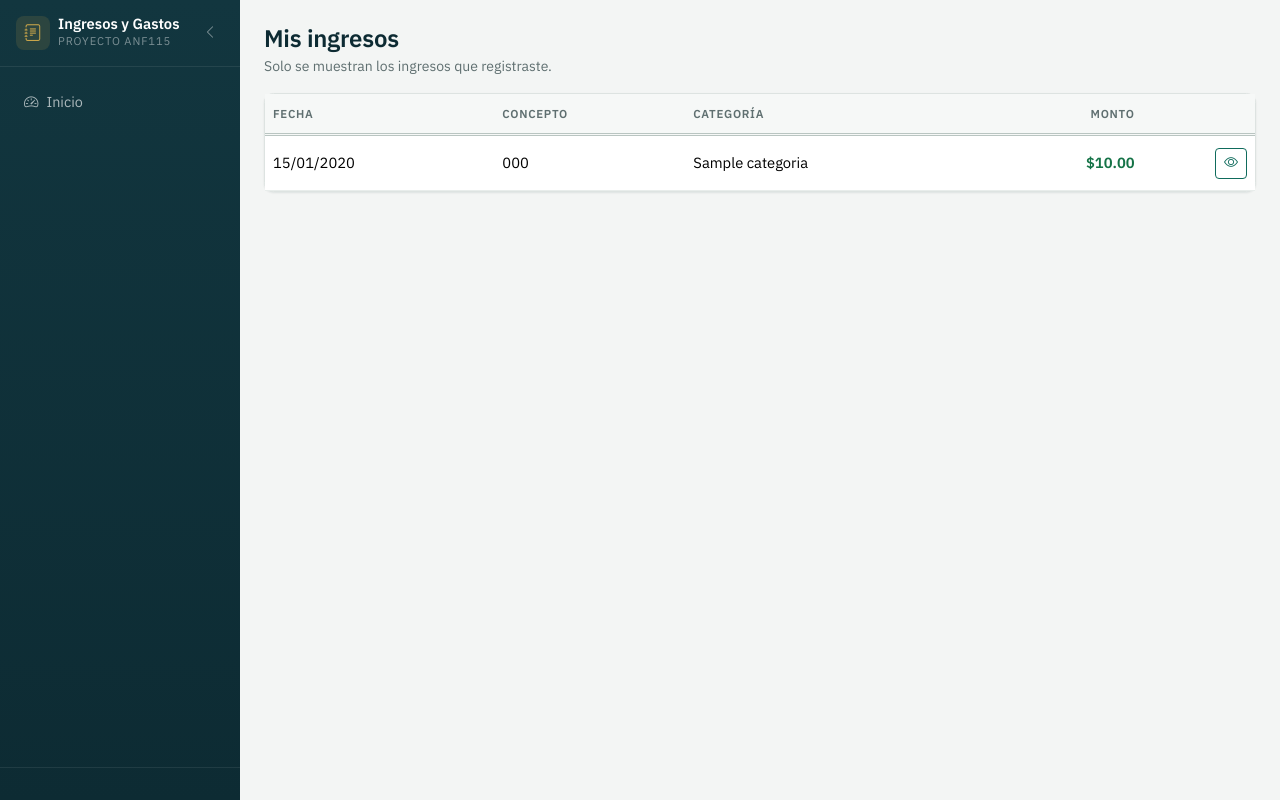
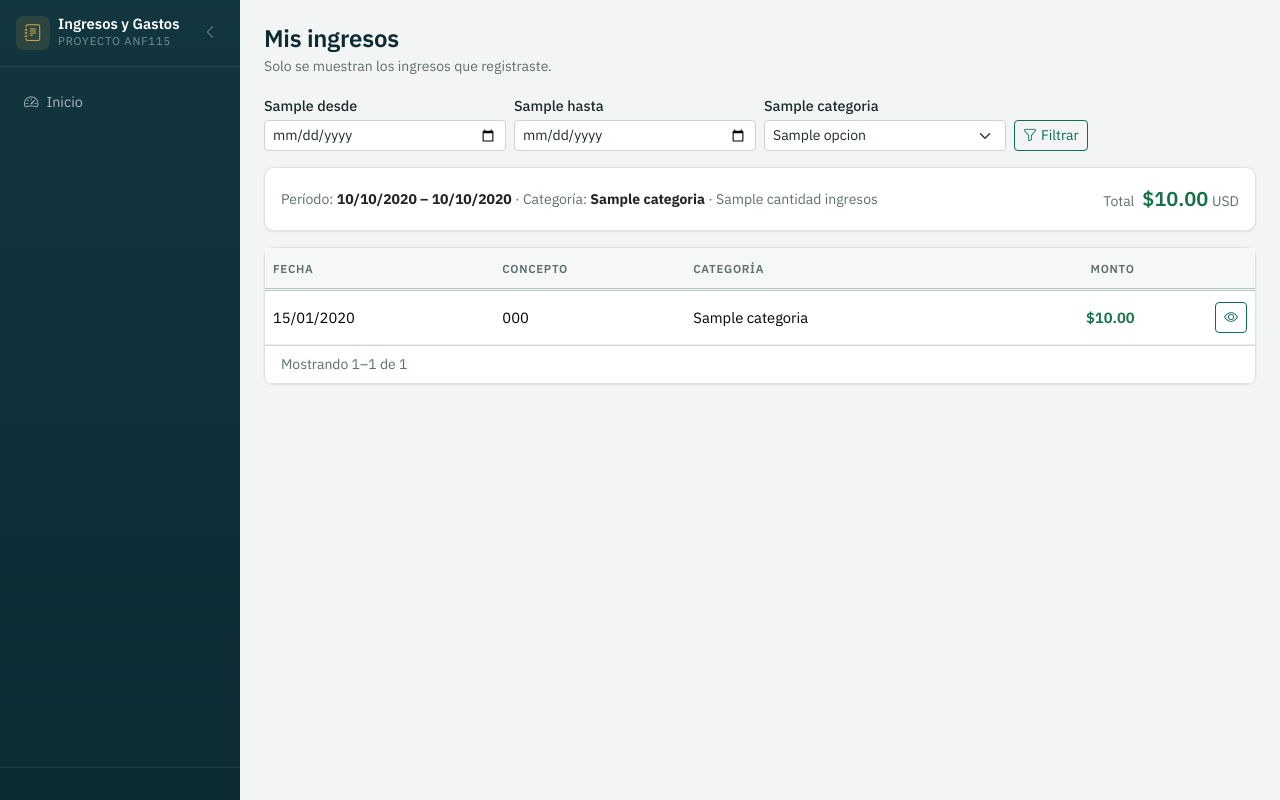
Before and after one commit to osmn10/Proyecto-ANF115, a Django app: template ingresos/templates/ingresos/lista_ingresos.html in a window 1280 px wide. Run offline with Django 5.2, Linux system fonts and the light colour scheme; the template is opened without the code that fills it: most values are stand-ins (such as "Sample title", 1, 10 or a date in 2020).

Commit message:
feat: agrega filtros por fecha y categoria, paginacion y total a la lista de ingresos

```diff
--- a/ingresos/templates/ingresos/lista_ingresos.html
+++ b/ingresos/templates/ingresos/lista_ingresos.html
@@ -18,7 +18,39 @@
     {% endif %}
 </div>
 
-{% if ingresos %}
+{% url 'ingresos:lista_ingresos' as url_lista %}
+{% include "movimientos/_filtros.html" with url_limpiar=url_lista %}
+
+{% if resumen %}
+
+    {# Resumen del conjunto filtrado completo (RF11: periodo, moneda y filtro) #}
+    {% if resumen.cantidad or filtros.hay_filtros %}
+    <div class="card shadow-sm mb-3">
+        <div class="card-body py-3 d-flex flex-wrap justify-content-between align-items-center gap-2">
+            <div class="small text-muted">
+                {% if filtros.cleaned_data.desde or filtros.cleaned_data.hasta %}
+                    Período:
+                    <strong class="text-body">
+                        {% if filtros.cleaned_data.desde %}{{ filtros.cleaned_data.desde|date:"d/m/Y" }}{% else %}inicio{% endif %}
+                        –
+                        {% if filtros.cleaned_data.hasta %}{{ filtros.cleaned_data.hasta|date:"d/m/Y" }}{% else %}hoy{% endif %}
+                    </strong>
+                {% else %}
+                    Período: <strong class="text-body">todos los registros</strong>
+                {% endif %}
+                · Categoría: <strong class="text-body">{{ filtros.cleaned_data.categoria.nombre|default:"todas" }}</strong>
+                · {{ resumen.cantidad }} ingreso{{ resumen.cantidad|pluralize }}
+            </div>
+            <div>
+                <span class="text-muted small me-1">Total</span>
+                <span class="fw-semibold fs-5" style="color: var(--ig-ingreso);">${{ resumen.total|floatformat:"2g" }}</span>
+                <span class="text-muted small">USD</span>
+            </div>
+        </div>
+    </div>
+    {% endif %}
+
+    {% if pagina.object_list %}
     <div class="card shadow-sm">
         <div class="table-responsive">
             <table class="table table-hover align-middle mb-0">
@@ -33,7 +65,7 @@
                     </tr>
                 </thead>
                 <tbody>
-                {% for ingreso in ingresos %}
+                    {% for ingreso in pagina %}
                     <tr>
                         <td class="text-nowrap">{{ ingreso.fecha|date:"d/m/Y" }}</td>
                         <td>{{ ingreso.concepto|truncatechars:60 }}</td>
@@ -55,6 +87,17 @@
                 </tbody>
             </table>
         </div>
+        <div class="card-footer bg-white small text-muted">
+            Mostrando {{ pagina.start_index }}–{{ pagina.end_index }} de {{ pagina.paginator.count }}
+        </div>
+    </div>
+
+    {% include "movimientos/_paginacion.html" %}
+
+    {% elif filtros.hay_filtros %}
+    <div class="text-center py-5 text-muted">
+        <i class="bi bi-funnel fs-1 d-block mb-3 opacity-25"></i>
+        <p class="mb-0">No hay ingresos que coincidan con los filtros.</p>
     </div>
 
     {% else %}
@@ -67,4 +110,6 @@
     </div>
     {% endif %}
 
+{% endif %}
+
 {% endblock %}
--- /dev/null
+++ b/movimientos/templates/movimientos/_filtros.html
@@ -0,0 +1,45 @@
+{% comment %}
+    Barra de filtros compartida por ingresos y gastos.
+    Variables: filtros (FiltroMovimientosForm), url_limpiar (URL de la lista sin filtros).
+{% endcomment %}
+<form method="get" class="row g-2 align-items-end mb-3" novalidate>
+    <div class="col-sm-6 col-lg-3">
+        <label for="{{ filtros.desde.id_for_label }}" class="form-label small mb-1">{{ filtros.desde.label }}</label>
+        <input type="date" name="{{ filtros.desde.html_name }}" id="{{ filtros.desde.id_for_label }}"
+               class="form-control form-control-sm {% if filtros.desde.errors %}is-invalid{% endif %}"
+               value="{{ filtros.desde.value|default:'' }}">
+        {% for error in filtros.desde.errors %}<div class="invalid-feedback">{{ error }}</div>{% endfor %}
+    </div>
+    <div class="col-sm-6 col-lg-3">
+        <label for="{{ filtros.hasta.id_for_label }}" class="form-label small mb-1">{{ filtros.hasta.label }}</label>
+        <input type="date" name="{{ filtros.hasta.html_name }}" id="{{ filtros.hasta.id_for_label }}"
+               class="form-control form-control-sm {% if filtros.hasta.errors %}is-invalid{% endif %}"
+               value="{{ filtros.hasta.value|default:'' }}">
+        {% for error in filtros.hasta.errors %}<div class="invalid-feedback">{{ error }}</div>{% endfor %}
+    </div>
+    <div class="col-sm-6 col-lg-3">
+        <label for="{{ filtros.categoria.id_for_label }}" class="form-label small mb-1">{{ filtros.categoria.label }}</label>
+        <select name="{{ filtros.categoria.html_name }}" id="{{ filtros.categoria.id_for_label }}"
+                class="form-select form-select-sm {% if filtros.categoria.errors %}is-invalid{% endif %}">
+            {% for opcion in filtros.categoria %}
+                <option value="{{ opcion.data.value }}" {% if opcion.data.selected %}selected{% endif %}>{{ opcion.choice_label }}</option>
+            {% endfor %}
+        </select>
+        {% for error in filtros.categoria.errors %}<div class="invalid-feedback">{{ error }}</div>{% endfor %}
+    </div>
+    <div class="col-sm-6 col-lg-3 d-flex gap-2">
+        <button type="submit" class="btn btn-outline-primary btn-sm d-flex align-items-center gap-1">
+            <i class="bi bi-funnel"></i> Filtrar
+        </button>
+        {% if filtros.hay_filtros %}
+        <a href="{{ url_limpiar }}" class="btn btn-outline-secondary btn-sm">Limpiar</a>
+        {% endif %}
+    </div>
+</form>
+
+{% if filtros.non_field_errors %}
+<div class="alert alert-danger d-flex align-items-center gap-2 py-2">
+    <i class="bi bi-exclamation-circle"></i>
+    {% for error in filtros.non_field_errors %}{{ error }}{% endfor %}
+</div>
+{% endif %}
--- /dev/null
+++ b/movimientos/templates/movimientos/_paginacion.html
@@ -0,0 +1,35 @@
+{% comment %}
+    Paginación compartida. Variables: pagina (Page) y rango (números de página).
+    {% querystring %} conserva los filtros actuales y solo cambia "pagina".
+{% endcomment %}
+{% if pagina.has_other_pages %}
+<nav aria-label="Paginación" class="mt-3">
+    {# Bootstrap fija el azul en la paginacion; se reemplaza por el verde del sistema #}
+    <ul class="pagination pagination-sm justify-content-center mb-0"
+        style="--bs-pagination-color: var(--ig-primario); --bs-pagination-hover-color: var(--ig-primario-oscuro);
+               --bs-pagination-active-bg: var(--ig-primario); --bs-pagination-active-border-color: var(--ig-primario);
+               --bs-pagination-focus-box-shadow: 0 0 0 .2rem rgba(var(--ig-primario-rgb), .25);">
+        {% if pagina.has_previous %}
+            <li class="page-item"><a class="page-link" href="{% querystring pagina=pagina.previous_page_number %}" aria-label="Anterior"><i class="bi bi-chevron-left"></i></a></li>
+        {% else %}
+            <li class="page-item disabled"><span class="page-link"><i class="bi bi-chevron-left"></i></span></li>
+        {% endif %}
+
+        {% for numero in rango %}
+            {% if numero == pagina.paginator.ELLIPSIS %}
+                <li class="page-item disabled"><span class="page-link">{{ numero }}</span></li>
+            {% elif numero == pagina.number %}
+                <li class="page-item active" aria-current="page"><span class="page-link">{{ numero }}</span></li>
+            {% else %}
+                <li class="page-item"><a class="page-link" href="{% querystring pagina=numero %}">{{ numero }}</a></li>
+            {% endif %}
+        {% endfor %}
+
+        {% if pagina.has_next %}
+            <li class="page-item"><a class="page-link" href="{% querystring pagina=pagina.next_page_number %}" aria-label="Siguiente"><i class="bi bi-chevron-right"></i></a></li>
+        {% else %}
+            <li class="page-item disabled"><span class="page-link"><i class="bi bi-chevron-right"></i></span></li>
+        {% endif %}
+    </ul>
+</nav>
+{% endif %}
```
Also changed, not shown: ingresos/views.py (+14 -4 lines), movimientos/consultas.py (+29 -0 lines), movimientos/forms.py (+45 -0 lines). Lines whose indentation alone changed are shown as unchanged.
